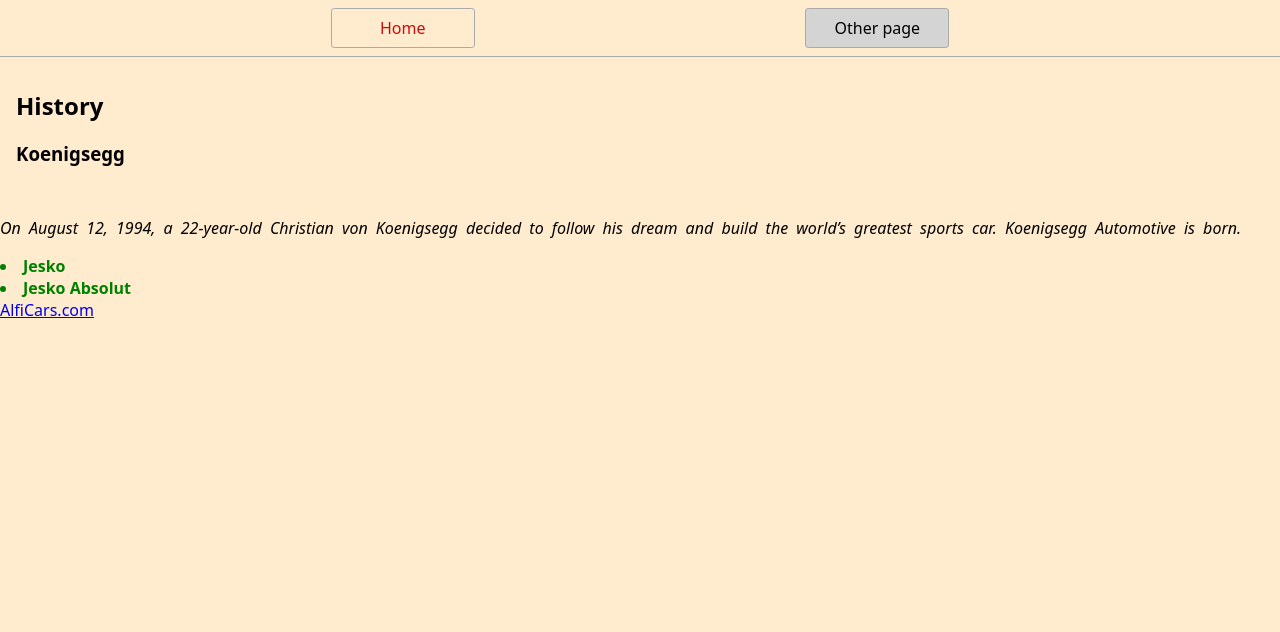
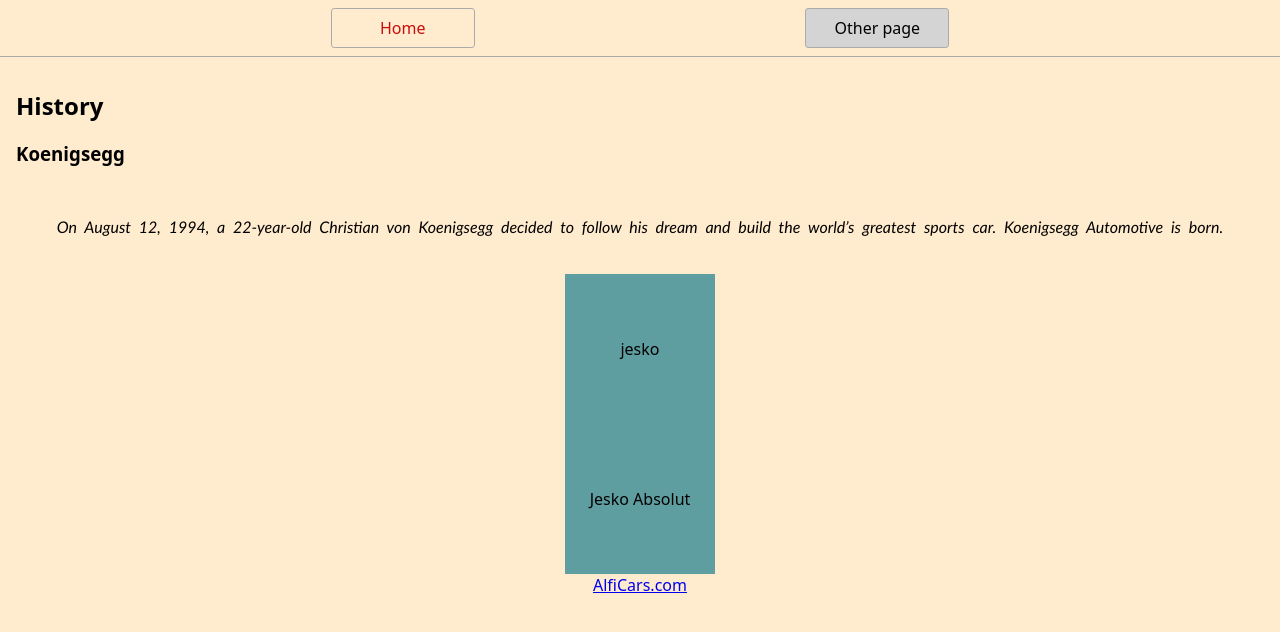
Before and after one commit to anonymous-alfiqur/project-cps140, a website: page page2.html in a window 1280 px wide. Drawn offline with Linux system fonts and the light colour scheme.

Commit message:
flexbox grid

```diff
--- a/page2.html
+++ b/page2.html
@@ -24,10 +24,10 @@
       von Koenigsegg decided to follow his dream
       and build the world’s greatest sports car.
       Koenigsegg Automotive is born.</p>
-      <div style="color:green">
-    <Li><b>Jesko</b></Li>
-    <Li><b>Jesko Absolut</b></Li>
-    </div>
+      <br>
+      <div class="contaier">
+      <div class="box" id="box1"> jesko</div>
+        <div class="box" id="box2"> Jesko Absolut</div>
      <a href="https://AlfiCars.com/"target="-blank">AlfiCars.com</a> </html>
   </div>
 </html>
--- a/styles.css
+++ b/styles.css
@@ -46,7 +46,35 @@
   font-size: 1.5rem;
 }
 p{
+  font-family: 'Gill Sans', 'Gill Sans MT', Calibri, 'Trebuchet MS', sans-serif;
   font-size: 1.0rem;
   word-spacing: 0.25rem;
   font-style:italic;
 }
+div {
+  display:flex;
+  flex-direction: column;
+  text-align: center;
+  align-items: center;
+  justify-content: center;
+}
+.container{
+  display:flex;
+  flex-direction: row;
+  justify-content: space-evenly;
+  border:5px solid black;
+}
+.box {
+  width: 150px;
+  height: 150px;
+  font-size: 1em;
+  text-align: center;
+}
+#box1{
+  background-color: cadetblue;
+  color: #000;
+}
+#box2{
+  background-color: cadetblue;
+  color: #000;
+}
```
